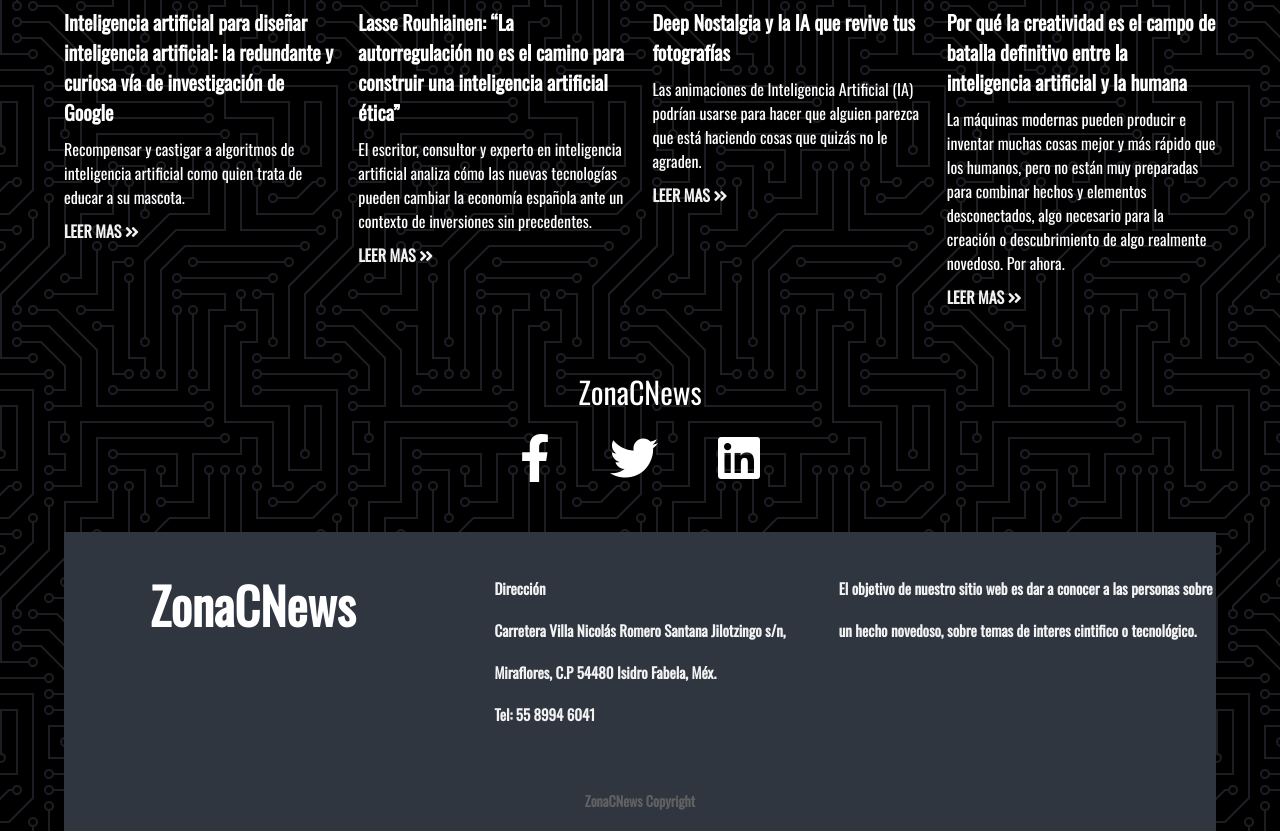
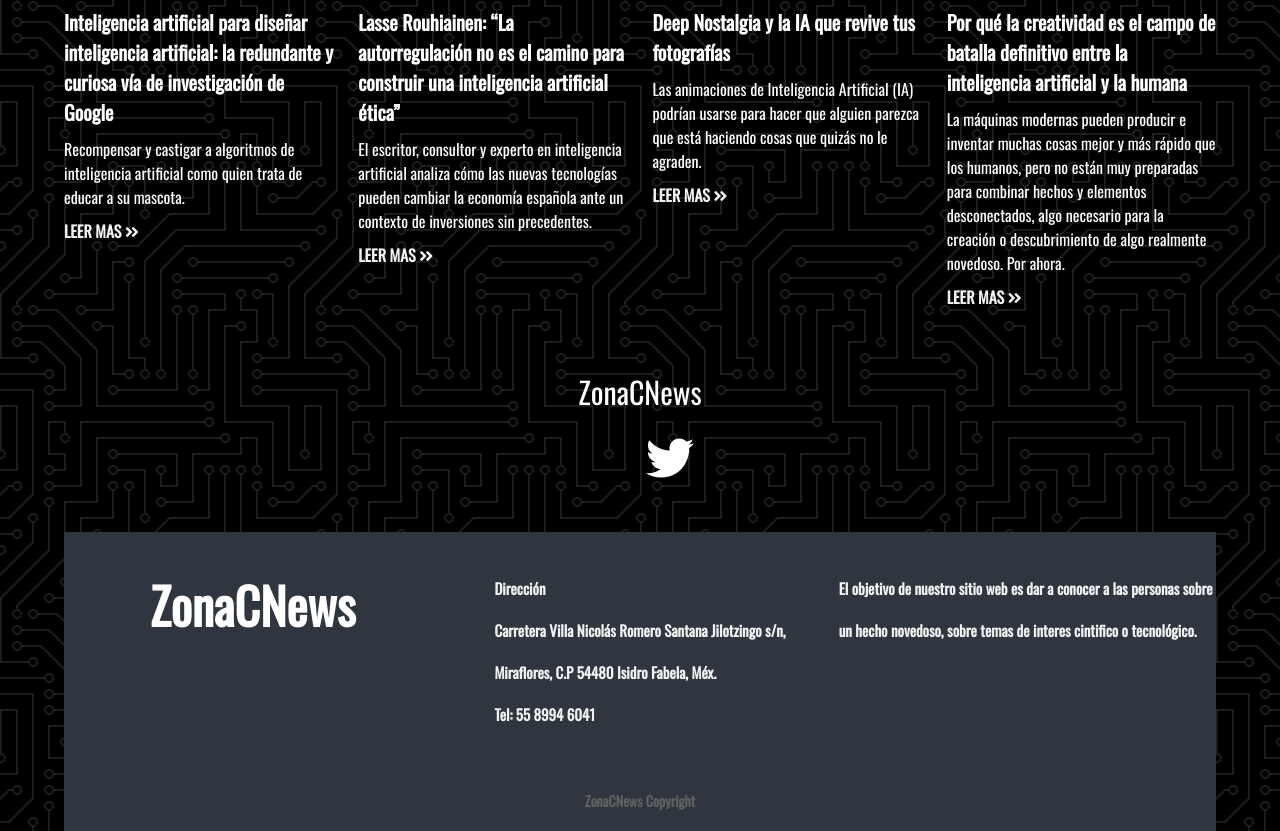
Before and after one commit to zonacnewscard/Inteligencia, a plain HTML site: page index.html in a window 1280 px wide. Shown: the part 763-1594 px from the top of the page. Drawn offline with nearby package versions, Linux system fonts and the light colour scheme.

Commit message:
Update index.html

```diff
--- a/index.html
+++ b/index.html
@@ -122,13 +122,10 @@
             <p>ZonaCNews</p>
             <div class="links">
                 <a href="#">
-                    <i class="fab fa-facebook-f"></i>
+                    <i class="https://www.facebook.com/Zonacnews-109745908000172/"></i>
                 </a>
-                <a href="#">
+                <a href="https://twitter.com/ZonaCNews1?s=08">
                     <i class="fab fa-twitter"></i>
-                </a>
-                 <a href="#">
-                    <i class="fab fa-linkedin"></i>
                 </a>
             </div>
         </section>
```
